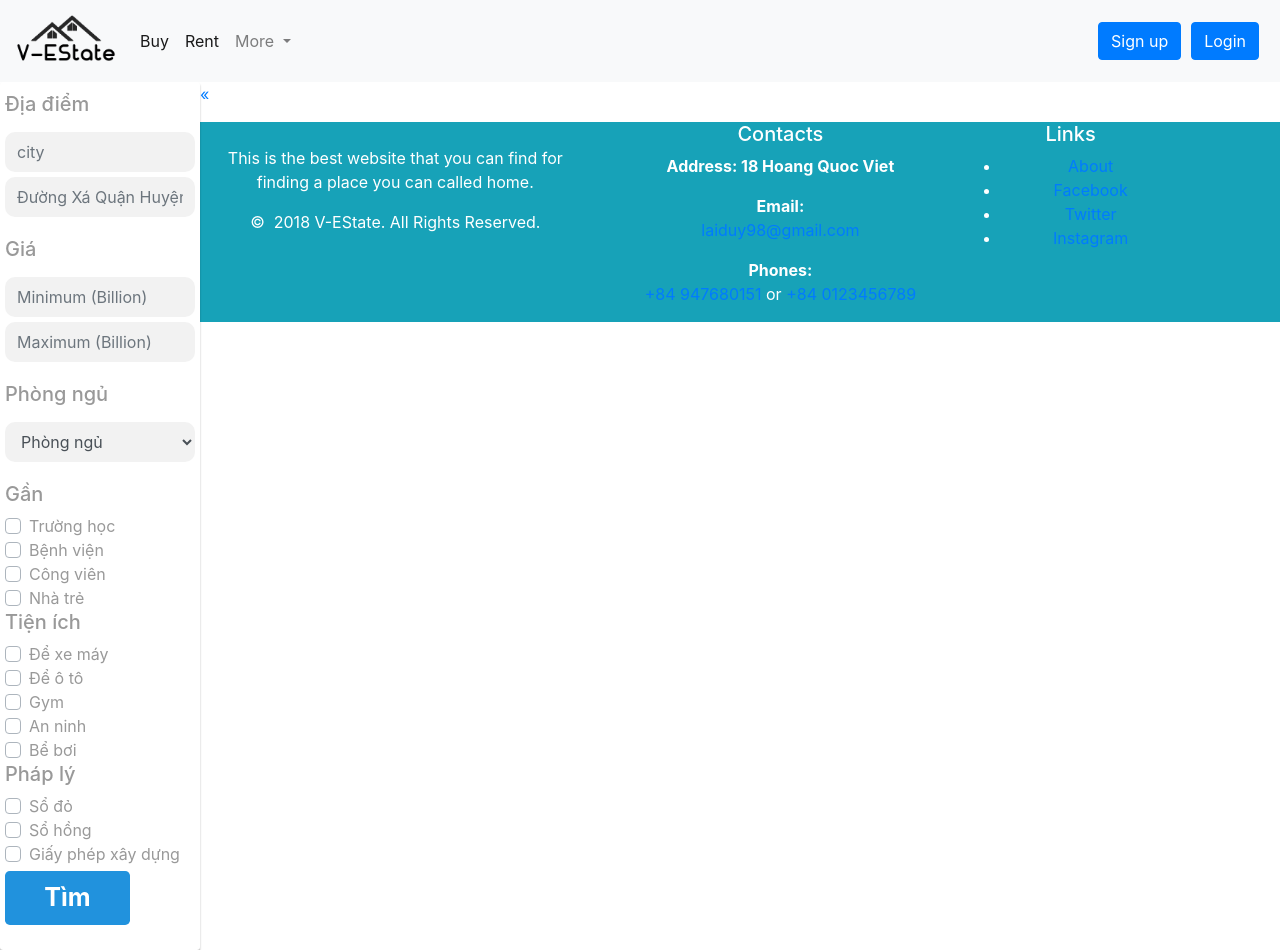
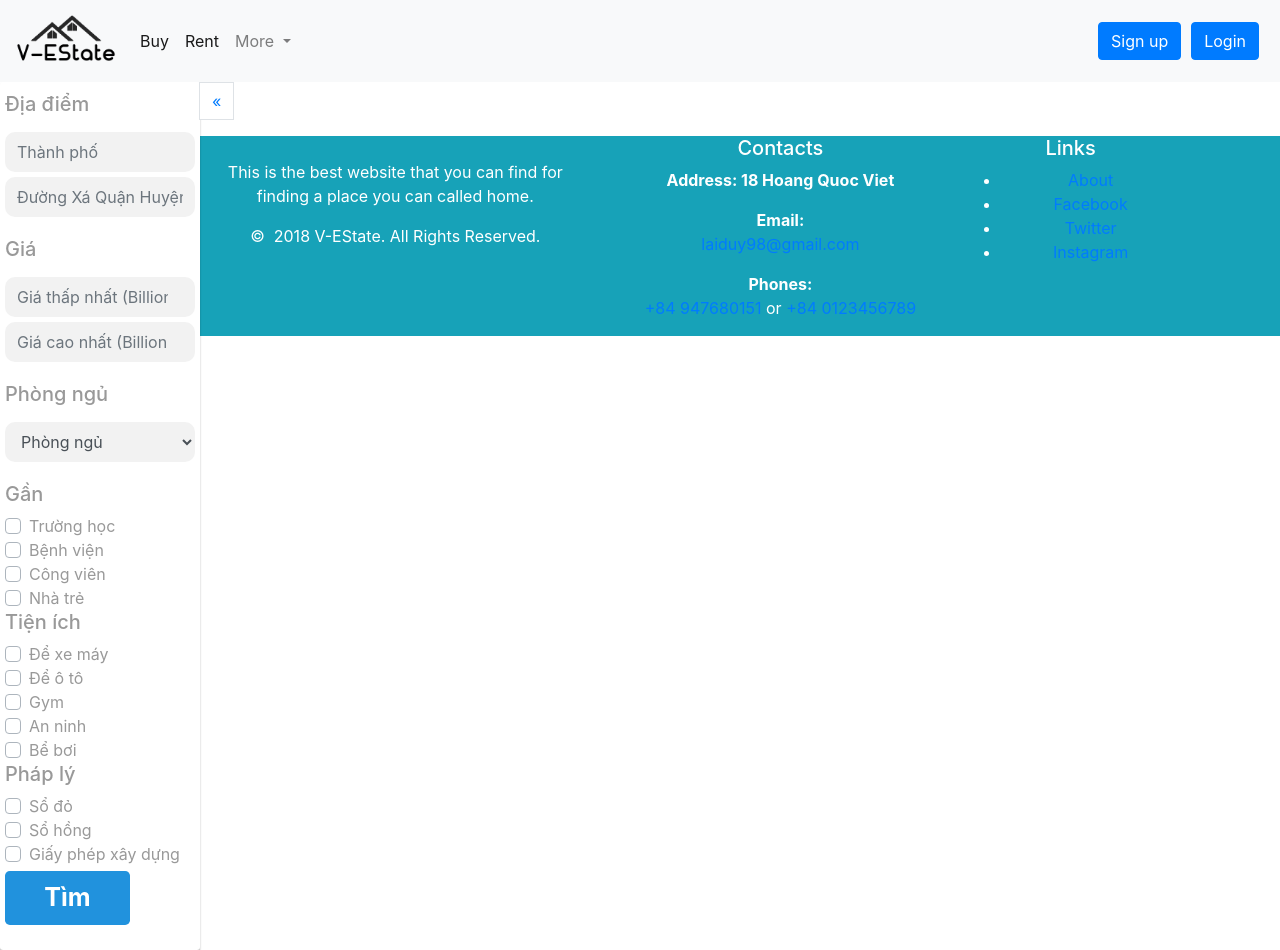
Before and after one commit to gvx3/GroupProject, a PHP site: page /NewSearch.php in a window 1280 px wide. Run offline with PHP 8.4, Linux system fonts and the light colour scheme; some libraries are stand-ins or nearby versions.

Commit message:
give style pagination

```diff
--- a/NewSearch.php
+++ b/NewSearch.php
@@ -17,14 +17,14 @@
         <form action="includes/LoadSearchResult.inc.php" method="POST" id="searchForm">
             <div class="form-group searchFormDiv">
                 <label for="cityListInput"><h5>Địa điểm</h5></label>
-                <input class="form-control" id ="cityListInput" type="text" name="cityName" placeholder="city" required>
+                <input class="form-control" id ="cityListInput" type="text" name="cityName" placeholder="Thành phố" required>
                 <input class="form-control" id ="addressInput" type="text" name="address" placeholder="Đường Xá Quận Huyện">
             </div>
             <div class="form-group searchFormDiv">
                 <label for="minPrice"><h5>Giá</h5></label>
-                <input class="form-control" id ="minPrice" type="number" name="minPrice" placeholder="Minimum (Billion)" min="0">
+                <input class="form-control" id ="minPrice" type="number" name="minPrice" placeholder="Giá thấp nhất (Billion)" min="0">
 
-                <input class="form-control" id ="maxPrice" type="number" name="maxPrice" placeholder="Maximum (Billion)" min="1">
+                <input class="form-control" id ="maxPrice" type="number" name="maxPrice" placeholder="Giá cao nhất (Billion)" min="1">
 
             </div>
             <div class="form-group searchFormDiv">
@@ -117,15 +117,19 @@
     </div>
 
     <div class="container" id="resultContainer">
-        <nav aria-label=...>
-            <ul class= "pagination">
-                <li id="previous-page"><a href="javascript:void(0)" aria-label=Previous><span aria-hidden=true>&laquo;</span></a></li>
-            </ul>
-        </nav>
-
         <div id="page">
 
         </div>
+        <nav aria-label="page navigation">
+            <ul class= "pagination">
+                <li id="previous-page page-item">
+                    <a class="page-link" href="javascript:void(0)" aria-label="Previous">
+                        <span aria-hidden="true">&laquo;</span>
+                        <span class="sr-only">Previous</span>
+                    </a>
+                </li>
+            </ul>
+        </nav>
     </div>
 <?php
     require 'footer.php';
--- a/OurJs/OurScript.js
+++ b/OurJs/OurScript.js
@@ -65,18 +65,18 @@ var normalize = function( term ) {
 };
 
 function enablePagination(nItems){
-    var limitPerPage = 10;
+    var limitPerPage = 30;
     $('#page .resultReturnedCell:gt(' +(limitPerPage - 1) + ') ').hide();
     var totalPages = Math.round(nItems/limitPerPage);
-    $(".pagination").append("<li class='current-page active'><a href='javascript:void(0)'>" + 1 + "</a></li>");
+    $(".pagination").append("<li class='current-page page-item'><a class='page-link' href='javascript:void(0)'>" + 1 + "</a></li>");
 
     //Append the page number
     for(var i = 2; i <= totalPages; ++i){
-        $(".pagination").append("<li class='current-page'><a href='javascript:void(0)'>" + i + "</a></li>");
+        $(".pagination").append("<li class='current-page page-item'><a class='page-link' href='javascript:void(0)'>" + i + "</a></li>");
     }
 
     // Add next button after all the page numbers
-    $(".pagination").append("<li id='next-page'><a href='javascript:void(0)' aria-label=Next><span aria-hidden=true>&raquo;</span></a></li>");
+    $(".pagination").append("<li class='page-item' id='next-page'><a class='page-link' href='javascript:void(0)' aria-label='Next'><span aria-hidden='true'>&raquo;</span><span class='sr-only'>Next</span></a></li>");
     //display new items based on the page number
 
     //Click on a page
```
